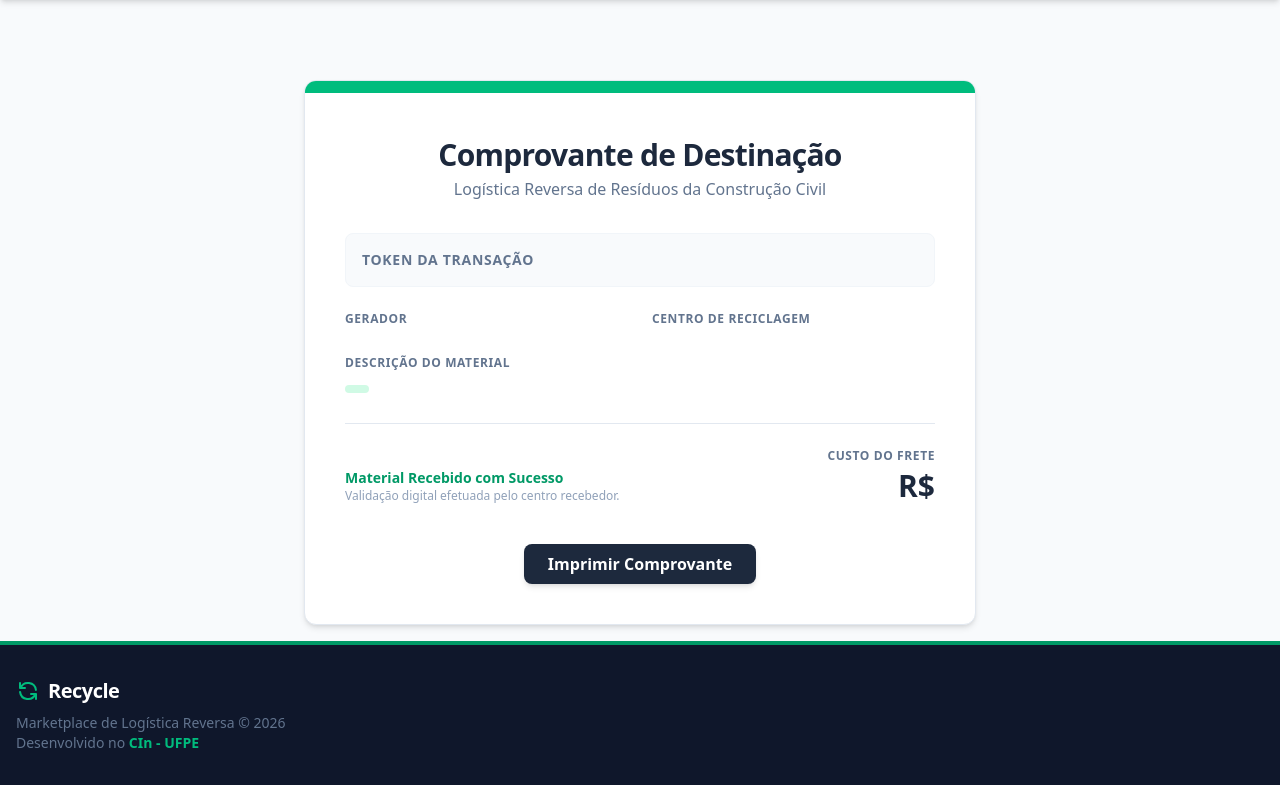
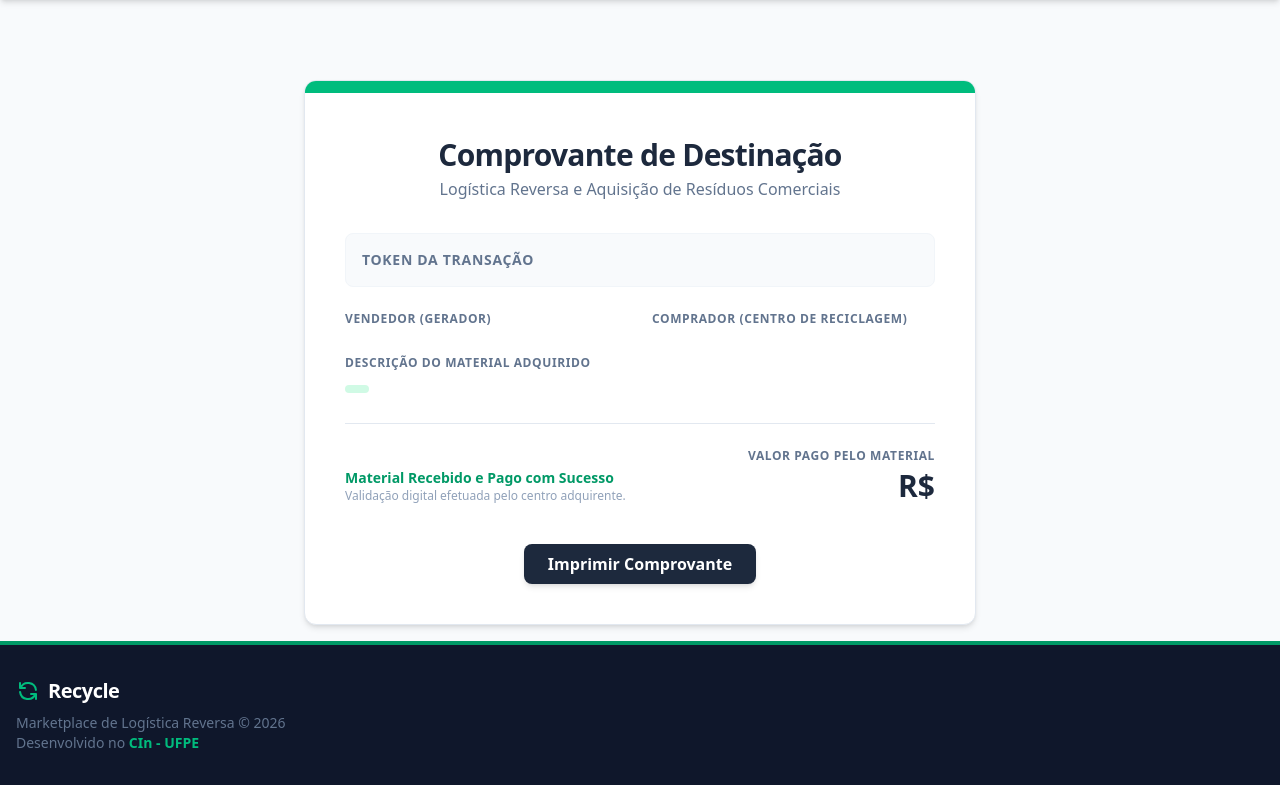
Before and after one commit to brunoslm/Recycle, a Django app: template core/templates/core/comprovante.html in a window 1280 px wide. Shown: the part 72-857 px from the top of the page. Run offline with Django 5.2, Linux system fonts and the light colour scheme; the template is opened without the code that fills it, so the values that code supplies are empty; parts of the project's set-up code (start-up, migrations or seed data) failed here and were passed over.

Commit message:
Update comprovante.html

```diff
--- a/core/templates/core/comprovante.html
+++ b/core/templates/core/comprovante.html
@@ -6,7 +6,7 @@
 
     <div class="text-center mb-8 pt-4">
         <h1 class="text-3xl font-black text-slate-800 tracking-tight">Comprovante de Destinação</h1>
-        <p class="text-slate-500 mt-1 font-medium">Logística Reversa de Resíduos da Construção Civil</p>
+        <p class="text-slate-500 mt-1 font-medium">Logística Reversa e Aquisição de Resíduos Comerciais</p>
     </div>
 
     <div class="space-y-6">
@@ -17,17 +17,17 @@
 
         <div class="grid grid-cols-2 gap-6">
             <div>
-                <p class="text-xs text-slate-500 font-bold uppercase tracking-wider mb-1">Gerador</p>
+                <p class="text-xs text-slate-500 font-bold uppercase tracking-wider mb-1">Vendedor (Gerador)</p>
                 <p class="text-lg font-semibold text-slate-800">{{ acordo.obra.gerador.username }}</p>
             </div>
             <div>
-                <p class="text-xs text-slate-500 font-bold uppercase tracking-wider mb-1">Centro de Reciclagem</p>
+                <p class="text-xs text-slate-500 font-bold uppercase tracking-wider mb-1">Comprador (Centro de Reciclagem)</p>
                 <p class="text-lg font-semibold text-slate-800">{{ acordo.centro.username }}</p>
             </div>
         </div>
 
         <div>
-            <p class="text-xs text-slate-500 font-bold uppercase tracking-wider mb-1">Descrição do Material</p>
+            <p class="text-xs text-slate-500 font-bold uppercase tracking-wider mb-1">Descrição do Material Adquirido</p>
             <p class="text-slate-800 font-medium">{{ acordo.obra.descricao }}</p>
             <span class="inline-block mt-2 bg-emerald-100 text-emerald-800 py-1 px-3 rounded text-sm font-bold">
                 {{ acordo.obra.tipo_residuo }}
@@ -36,11 +36,11 @@
 
         <div class="border-t border-slate-200 pt-6 flex justify-between items-end">
             <div>
-                <p class="text-sm font-bold text-emerald-600">Material Recebido com Sucesso</p>
-                <p class="text-xs text-slate-400">Validação digital efetuada pelo centro recebedor.</p>
+                <p class="text-sm font-bold text-emerald-600">Material Recebido e Pago com Sucesso</p>
+                <p class="text-xs text-slate-400">Validação digital efetuada pelo centro adquirente.</p>
             </div>
             <div class="text-right">
-                <p class="text-xs text-slate-500 font-bold uppercase tracking-wider mb-1">Custo do Frete</p>
+                <p class="text-xs text-slate-500 font-bold uppercase tracking-wider mb-1">Valor Pago pelo Material</p>
                 <p class="text-3xl font-black text-slate-800">R$ {{ acordo.valor_transporte }}</p>
             </div>
         </div>
```
